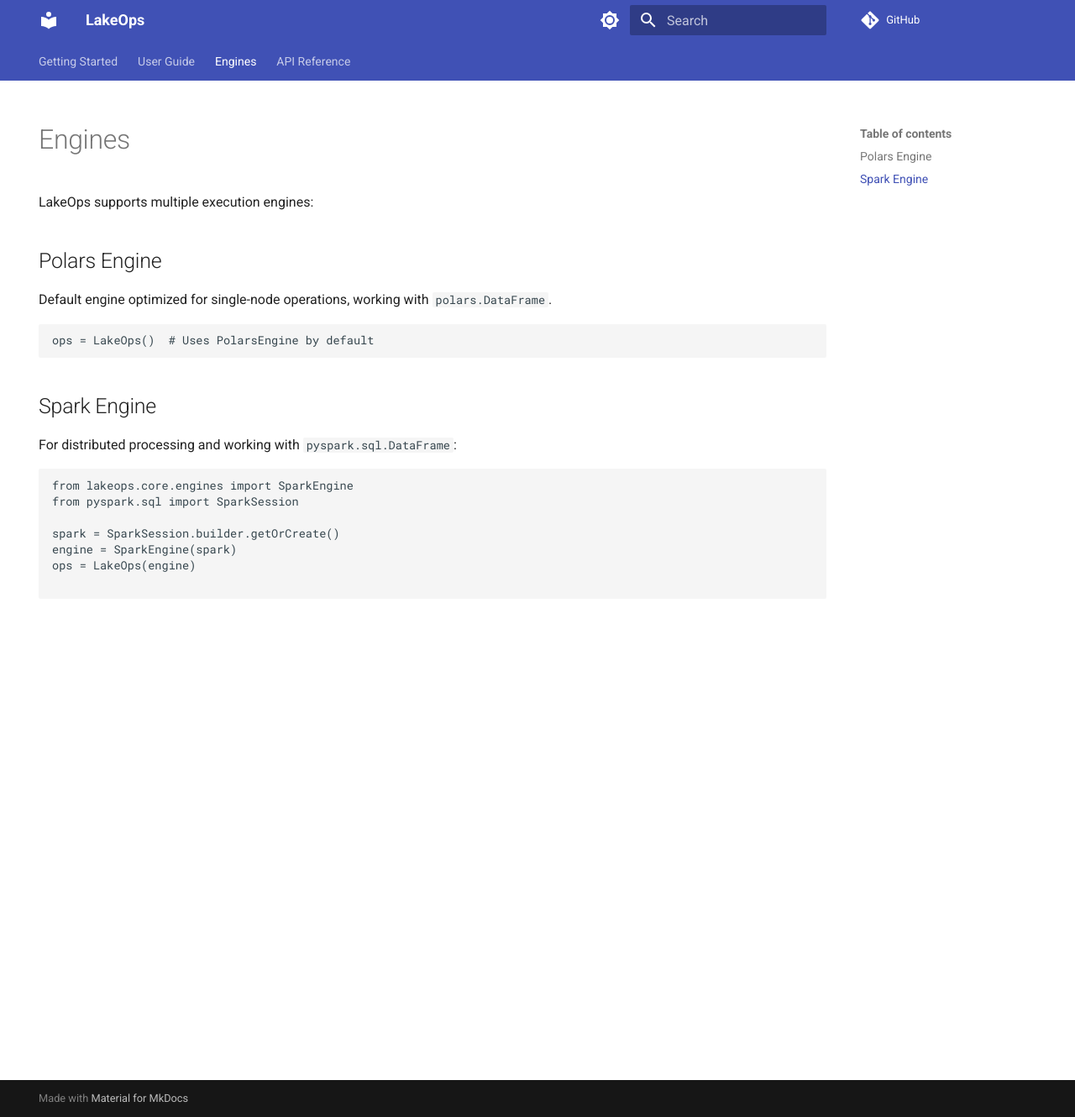
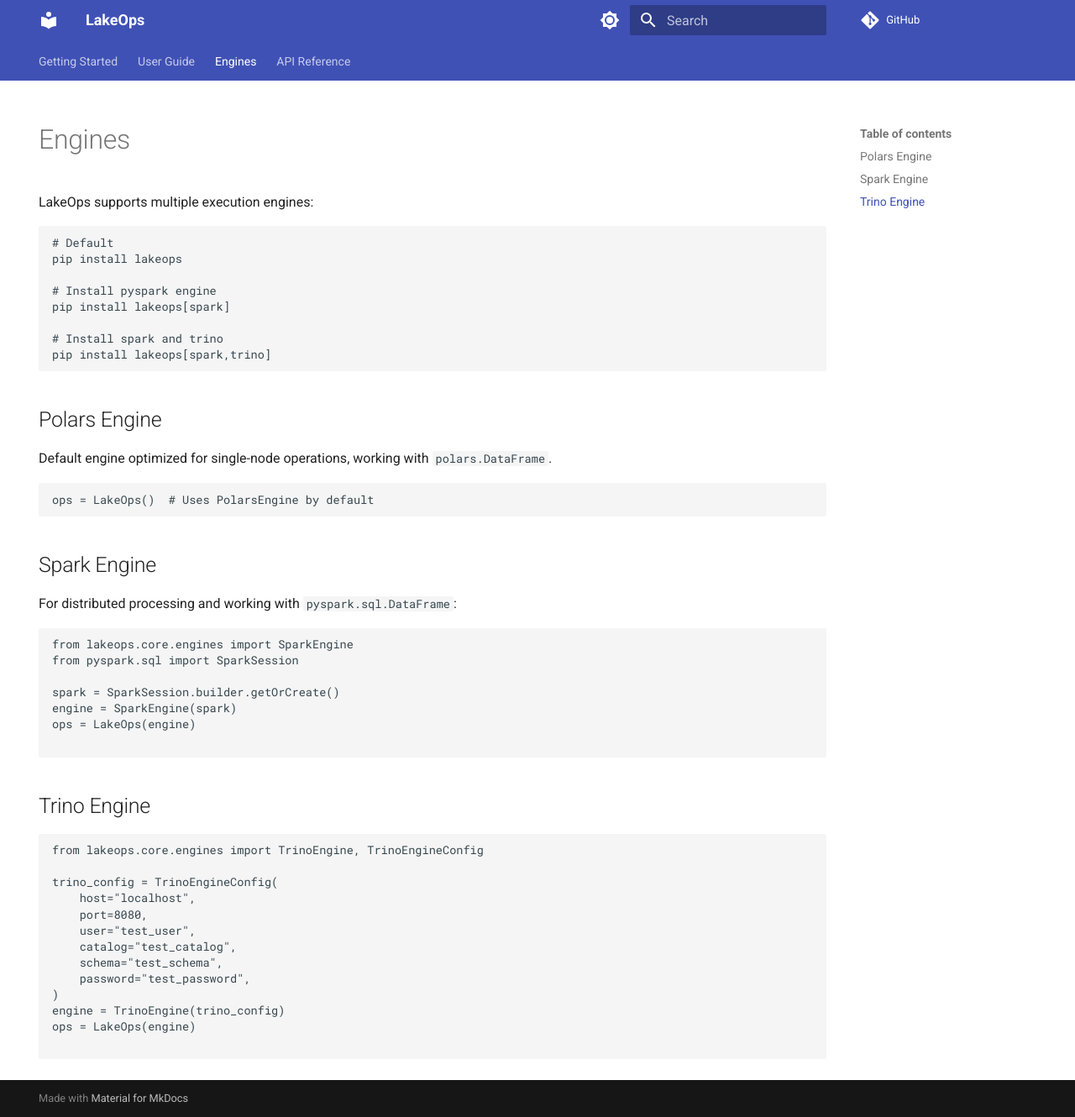
Before and after one commit to hoaihuongbk/lakeops, an MkDocs documentation site: the page built from docs/guide/engines.md, in a window 1280 px wide and 1330 px high. Shown: the whole window at 84% size. Built offline with MkDocs 1.6.1 and Material for MkDocs 9.7.7, drawn with Linux system fonts in a browser that asks for light colours; comment, search, counter and statistics services are not loaded.

Commit message:
Add support Trino connection with basic authentication

````diff
--- a/docs/guide/engines.md
+++ b/docs/guide/engines.md
@@ -6,6 +6,18 @@
 # Engines
 
 LakeOps supports multiple execution engines:
+
+```bash
+# Default
+pip install lakeops
+
+# Install pyspark engine
+pip install lakeops[spark]
+
+# Install spark and trino
+pip install lakeops[spark,trino]
+```
+
 
 ## Polars Engine
 Default engine optimized for single-node operations, working with `polars.DataFrame`.
@@ -25,3 +37,21 @@
 ops = LakeOps(engine)
 
 ```
+
+## Trino Engine
+
+```python
+from lakeops.core.engines import TrinoEngine, TrinoEngineConfig
+
+trino_config = TrinoEngineConfig(
+    host="localhost",
+    port=8080,
+    user="test_user",
+    catalog="test_catalog",
+    schema="test_schema",
+    password="test_password",
+)
+engine = TrinoEngine(trino_config)
+ops = LakeOps(engine)
+
+```
--- a/pyproject.toml
+++ b/pyproject.toml
@@ -1,6 +1,6 @@
 [project]
 name = "lakeops"
-version = "0.1.3"
+version = "0.1.4"
 description = "Data lake operations toolkit"
 readme = "README.md"
 requires-python = ">=3.10"
````
Also changed, not shown: 3 other files.
